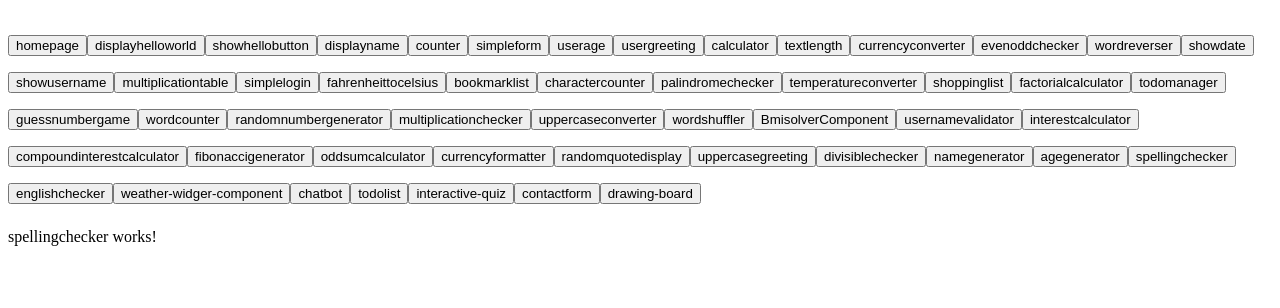
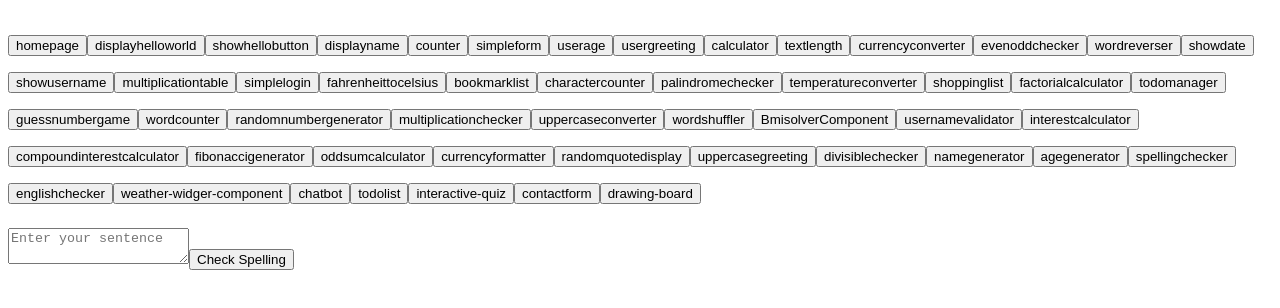
Before and after one commit to Blogging-platform-svfc/Angular-Components, an Angular app: page /spellingchecker in a window 1280 px wide. Shown: the top 308 px of the page. Built offline with nearby package versions, Linux system fonts and the light colour scheme.

Commit message:
43spellingchecker

```diff
--- a/src/app/components/spellingchecker/spellingchecker.component.html
+++ b/src/app/components/spellingchecker/spellingchecker.component.html
@@ -1 +1,10 @@
-<p>spellingchecker works!</p>
+<textarea [(ngModel)]="sentence" placeholder="Enter your sentence"></textarea>
+<button (click)="checkSpelling()">Check Spelling</button>
+<div *ngIf="checkedWords.length > 0">
+  <h3>Spelling Results:</h3>
+  <ul>
+    <li *ngFor="let word of checkedWords">
+      {{ word.word }}: {{ word.isCorrect ? 'Correct' : 'Incorrect' }}
+    </li>
+  </ul>
+</div>
--- a/src/app/components/spellingchecker/spellingchecker.component.ts
+++ b/src/app/components/spellingchecker/spellingchecker.component.ts
@@ -6,5 +6,16 @@ import { Component } from '@angular/core';
   styleUrl: './spellingchecker.component.css'
 })
 export class SpellingcheckerComponent {
+  sentence: string = '';
+  checkedWords: { word: string; isCorrect: boolean }[] = [];
+  dictionary = ['hello', 'world', 'the', 'quick', 'brown', 'fox', 'jumps', 'over', 'lazy', 'dog']; // Add more words
 
+  checkSpelling() {
+    this.checkedWords = this.sentence.split(' ').map(word => {
+      return {
+        word: word,
+        isCorrect: this.dictionary.includes(word.toLowerCase())
+      };
+    });
+  }
 }
```
